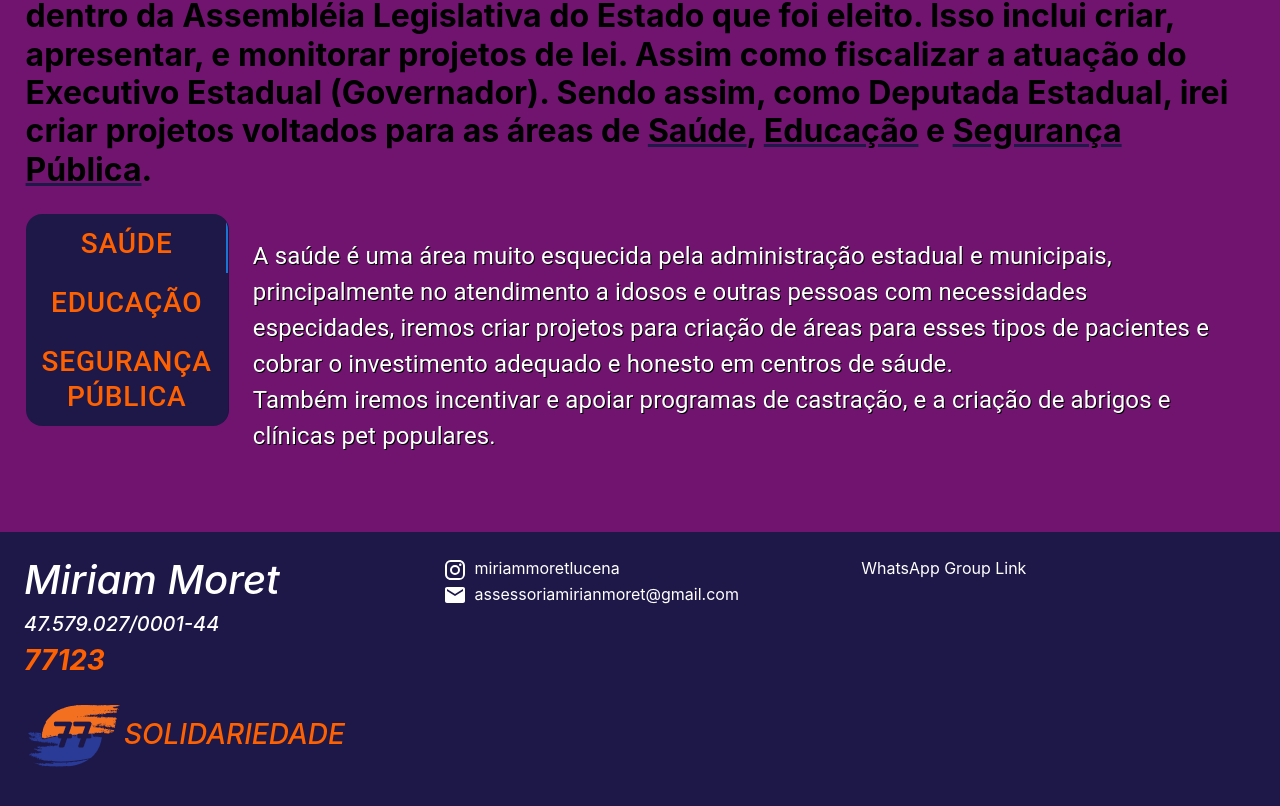
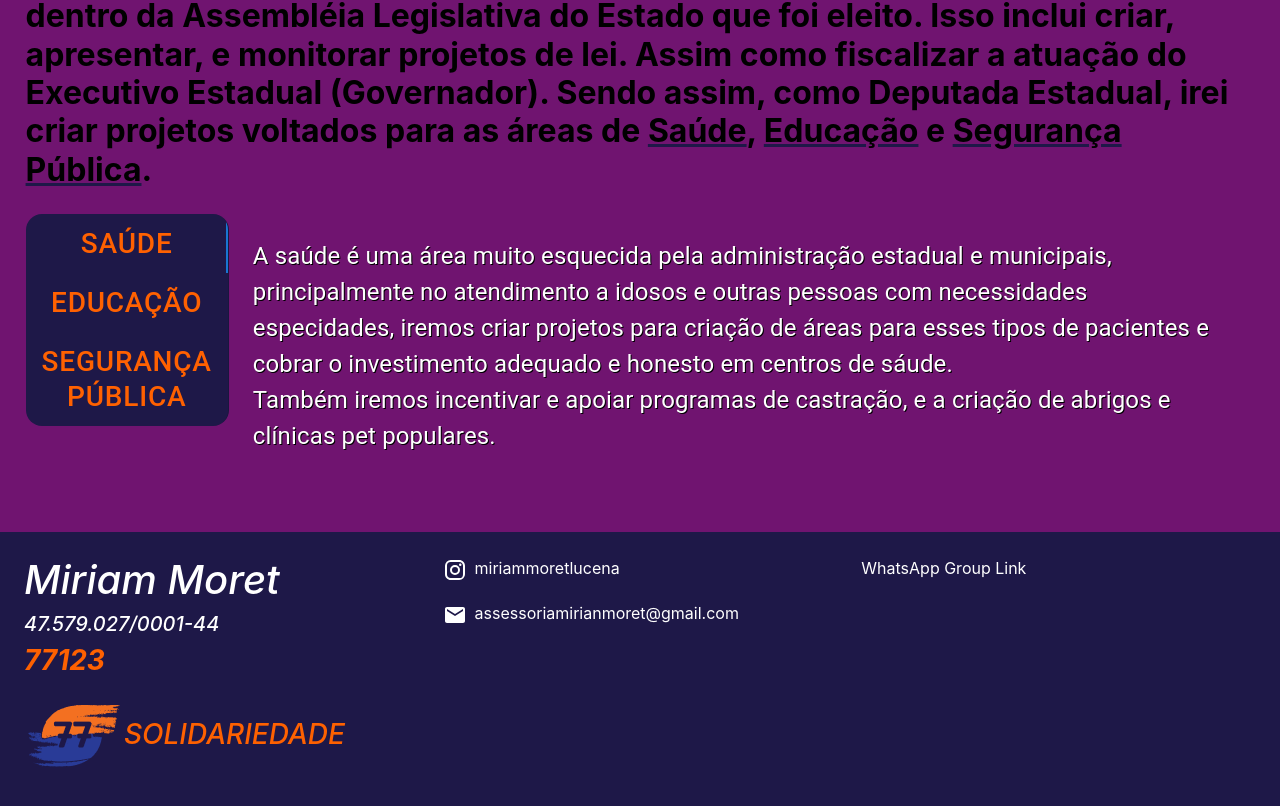
Before and after one commit to Takater/dep-mirian-moret, a React (Create React App) app: page / in a window 1280 px wide. Shown: the part 3027-3833 px from the top of the page. Built offline with nearby package versions, Linux system fonts and the light colour scheme.

Commit message:
Fri, Aug 26, 2022, 7:54 PM +00:00

```diff
--- a/src/App.css
+++ b/src/App.css
@@ -156,6 +156,10 @@ h3>strong {
   color: #fe6101;
 }
 
+.list-unstyled>li {
+  margin-bottom: 5%;
+}
+
 .social-media-link {
   text-decoration: none;
   color: white;
```
